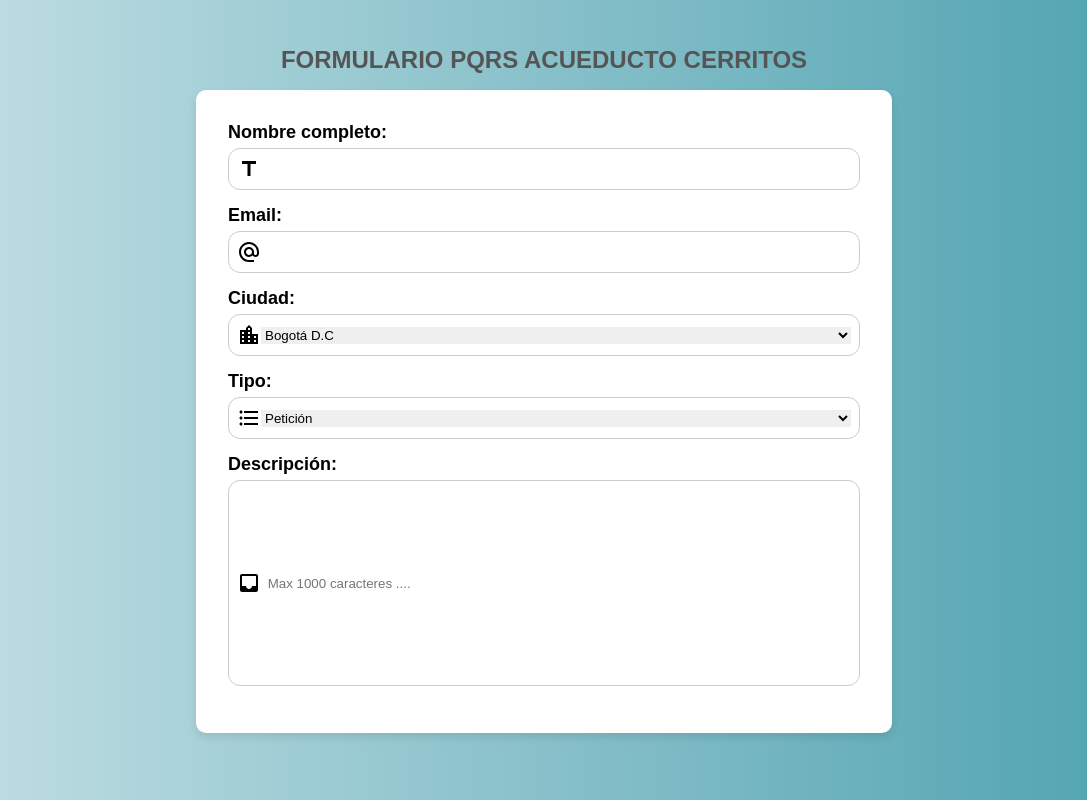
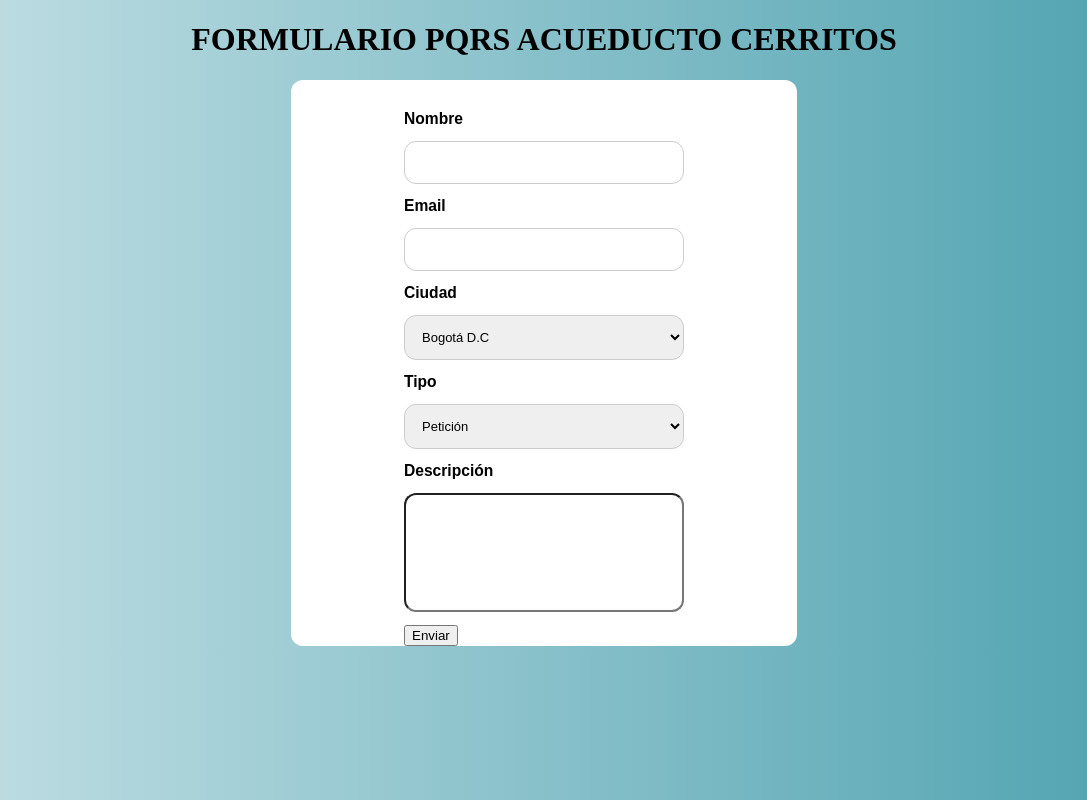
Before and after one commit to camarinb2096/form-app, a React (Create React App) app: page / in a window 1280 px wide. Shown: the whole page, without its empty margins (96-1183 px from the left). Built offline with nearby package versions, Linux system fonts and the light colour scheme.

Commit message:
refactor form with react hook

```diff
--- a/package.json
+++ b/package.json
@@ -12,6 +12,7 @@
     "@testing-library/user-event": "^13.5.0",
     "react": "^18.2.0",
     "react-dom": "^18.2.0",
+    "react-hook-form": "^7.51.0",
     "react-scripts": "5.0.1",
     "web-vitals": "^2.1.4"
   },
--- a/src/App.css
+++ b/src/App.css
@@ -21,30 +21,86 @@
   /* Otros estilos aquí */
 }
 
-.Form-Tittle{
+
+.Form {
+  display: flex;
+  flex-direction: column;
+  align-items: center;
   padding-top: 30px;
+  background-color: #ffffff;
+  border-radius: 12px;
+  width: 40%;
   font-size: 1.5em;
-  color: #555555;
+  color:black;
   font-family: 'AnonimusProBold', sans-serif;
-}
-
-.Form-App {
-  text-align: center;
-  background-color: #ffffff; /* Color de fondo blanco */
-  width: 50%;
-  margin: auto; /* Centrar el formulario horizontalmente */
-  padding: 2em; /* Espaciado interno para no tocar los bordes */
-  border-radius: 10px; /* Bordes redondeados */
-  box-shadow: 0 4px 8px rgba(0,0,0,0.1); /* Sombra ligera para dar efecto elevado */
-  font-family: 'TuFuente', sans-serif; /* Asegúrate de tener la fuente correcta */
+  font-size: small;
+  margin: auto;
 }
 
 .Input {
   width: 100%;
+  height: 100%;
   padding: 1em;
   margin: 1em 0;
   border: 1px solid #cccccc;
-  border-radius: 5px;
-  box-sizing: border-box; /* Asegúrate de que el padding no afecte el ancho */
+  border-radius: 12px;
+  box-sizing: border-box;
   font-size: 1em;
+  font-family: 'AnonimusProBold', sans-serif;
 }
+
+.Text-Box {
+  width: 100%;
+  height: 100%;
+  padding: 50px;
+  box-sizing: border-box;
+  border-radius: 12px;
+  font-size: 1em;
+  font-family: 'AnonimusProBold', sans-serif;
+  margin: 1em 0;
+  text-align: left;
+
+}
+
+.Label {
+  font-weight: bold;
+  margin-bottom: 0; /* O ajusta según sea necesario */
+  text-align: left;
+  display: block; /* Asegúrate que el label se muestre en su propia línea */
+  font-size: 1.2em;
+  font-family: 'AnonimusProBold', sans-serif;
+}
+
+.Input-with-icon {
+  width: 90%;
+  font-size: x-small; /* Ajusta el tamaño de la fuente para móviles */
+  padding: 0px; /* Reduce el padding para ahorrar espacio */
+  margin-bottom: 5px;
+  width: 100%;/* Ajusta el margen si es necesario */
+}
+
+@font-face {
+  font-family: 'AnonimusProBold';
+  src: url('https://fonts.googleapis.com') format('woff2'),
+       url('https://fonts.gstatic.com') format('woff');
+}
+
+
+
+
+@media only screen and (min-device-width: 320px) and (max-device-width: 736px) {
+  .input-with-icon {
+    width: 90%;
+    font-size: x-small; /* Ajusta el tamaño de la fuente para móviles */
+    padding: 0px; /* Reduce el padding para ahorrar espacio */
+    margin-bottom: 5px;
+    width: 100%;/* Ajusta el margen si es necesario */
+  }
+  label {
+      margin-bottom:1px;
+      font-weight: bold;
+      font-family: 'AnonimusProBold', sans-serif;
+      text-align: left;
+      font-size: x-small;
+    }
+}
--- a/src/App.js
+++ b/src/App.js
@@ -1,12 +1,6 @@
 import './App.css';
 import React from 'react';
-import Button from './components/button';
-import Input from './components/input';
-import TitleIcon from '@mui/icons-material/Title';
-import AlternateEmailIcon from '@mui/icons-material/AlternateEmail';
-import LocationCityIcon from '@mui/icons-material/LocationCity';
-import InboxIcon from '@mui/icons-material/Inbox';
-import FormatListBulletedIcon from '@mui/icons-material/FormatListBulleted';
+import Form from './components/form.js';
 
 
 const App = () => {
@@ -15,23 +9,10 @@ const App = () => {
       <header className="App-header">
         <h1 className="Form-Tittle">FORMULARIO PQRS ACUEDUCTO CERRITOS</h1>
       </header>
-        <div className="Form-App">
-          <Input Icon={TitleIcon} className="input-with-icon" style={{ width: '100%', border: 'none'}} label="Nombre completo:"/>
-          <Input Icon={AlternateEmailIcon} className="input-with-icon" style={{ width: '100%', border: 'none' }} label="Email:" />
-          <Input Icon={LocationCityIcon} className="input-with-icon" type="select" style={{ width: '100%', border: 'none' }} label="Ciudad:" options={[
-            {value: '1', label: 'Bogotá D.C'},
-            {value: '2', label: 'Medellín'},
-            {value: '3', label: 'Cali'},
-            {value: '4', label: 'Barranquilla'},
-            {value: '5', label: 'Cartagena'},
-          ]} />
-            <Input Icon={FormatListBulletedIcon} className="input-with-icon" type="select" style={{ width: '100%', border: 'none' }} label="Tipo:" options={[
-            {value: '1', label: 'Petición'},
-            {value: '2', label: 'Queja'},
-            {value: '3', label: 'Reclamo'},
-          ]} />
-          <Input Icon={InboxIcon} className="input-with-icon" style={{ width: '100%', padding: '6.5em 0.5em', border: 'none' }} label="Descripción:" placeholder="Max 1000 caracteres ...." />
-        </div>
+      <div className='Form'>
+        <Form  />
+      </div>
+
     </div>
   );
 }
--- a/src/components/button.js
+++ /dev/null
@@ -1,7 +0,0 @@
-import React from 'react';
-//create button component
-export default function Button(props) {
-  return (
-    <button>{props.text}</button>
-  );
-}
--- /dev/null
+++ b/src/components/form.js
@@ -0,0 +1,56 @@
+import { useForm } from "react-hook-form";
+import "./../App.css";
+
+const Form = () => {
+
+    const { register, handleSubmit, formState: { errors } } = useForm();
+
+    const onSubmit = (data) => {
+        console.log(data);
+    }
+
+    return <div>
+        <form onSubmit={handleSubmit(onSubmit)}>
+            <div>
+                <label className="Label">Nombre</label>
+                <input type="text" className="Input"{...register("name", { required: true })} />
+                {errors.name && <span>Este campo es requerido</span>}
+            </div>
+            <div>
+                <label className="Label">Email</label>
+                <input type="text" className="Input"{...register("name", { required: true })} />
+                {errors.name && <span>Este campo es requerido</span>}
+            </div>
+            <div>
+                <label className="Label">Ciudad</label>
+                <select className="Input">
+                    <option value="1">Bogotá D.C</option>
+                    <option value="2">Medellín</option>
+                    <option value="3">Cali</option>
+                    <option value="4">Barranquilla</option>
+                    <option value="5">Cartagena</option>
+                    <option value="6">Bucaramanga</option>
+                </select>
+                {errors.name && <span>Este campo es requerido</span>}
+            </div>
+            <div>
+                <label className="Label">Tipo</label>
+                <select className="Input">
+                    <option value="1">Petición</option>
+                    <option value="2">Queja</option>
+                    <option value="3">Reclamo</option>
+                </select>
+                {errors.name && <span>Este campo es requerido</span>}
+            </div>
+            <div>
+                <label className="Label" >Descripción</label>
+                <input type="text" className="Text-Box" {...register("name", { required: true })} />
+                {errors.name && <span>Este campo es requerido</span>}
+            </div>
+            <input type="submit" value='Enviar' />
+        </form>
+    </div>
+
+}
+
+export default Form;
--- a/src/components/input.js
+++ /dev/null
@@ -1,28 +0,0 @@
-import React from 'react';
-import './styles/input.css';
-
-export default function Input({ Icon, className, style, placeholder, label, type, options }) {
-    return (
-      <div className="input-container">
-        {label && <label className="input-label">{label}</label>}
-        <div className="input-with-icon">
-          {Icon && <Icon className="input-icon" />}
-          {type === 'select' ? (
-            <select style={style}>
-              {options.map((option, index) => (
-                <option key={index} value={option.value}>
-                  {option.label}
-                </option>
-              ))}
-            </select>
-          ) : (
-            <input
-              type={type}
-              style={style}
-              placeholder={placeholder}
-            />
-          )}
-        </div>
-      </div>
-    );
-}
--- a/src/components/styles/input.css
+++ /dev/null
@@ -1,73 +0,0 @@
-@font-face {
-    font-family: 'AnonimusProBold';
-    src: url('https://fonts.googleapis.com') format('woff2'),
-         url('https://fonts.gstatic.com') format('woff');
-  }
-
-.input-container {
-    display: flex;
-    flex-direction: column;
-    font-family: 'AnonimusProBold', sans-serif;
-  }
-
-  .input-with-icon {
-    display: flex;
-    align-items: center; /* Centra verticalmente el contenido */
-    justify-content: flex-start; /* Alinea el contenido al inicio */
-    padding: 8px;
-    border: 1px solid #ccc;
-    border-radius: 12px;
-    font-family: 'AnonimusProBold', sans-serif;
-    font-size: large;
-    margin-bottom: 15px;
-  }
-
-  @media only screen and (min-device-width: 320px) and (max-device-width: 736px) {
-    .input-with-icon {
-      width: 90%;
-      font-size: x-small; /* Ajusta el tamaño de la fuente para móviles */
-      padding: 0px; /* Reduce el padding para ahorrar espacio */
-      margin-bottom: 5px;
-      width: 100%;/* Ajusta el margen si es necesario */
-    }
-    label {
-        margin-bottom:1px;
-        font-weight: bold;
-        font-family: 'AnonimusProBold', sans-serif;
-        text-align: left;
-        font-size: x-small;
-      }
-  }
-
-  .input-default {
-    display: fle;
-    align-items: center;
-    justify-content: center; /* Esto centra horizontalmente el contenido */
-    border: none;
-    outline: none;
-    margin-left: 10px;
-    border-radius: 12px;
-    font-family: 'AnonimusProBold', sans-serif;
-    font-size: large;
-    margin-bottom: 15px;
-  }
-
-  label {
-    margin-bottom:10px;
-    font-weight: bold;
-    font-family: 'AnonimusProBold', sans-serif;
-    text-align: left;
-    font-size: x-large;
-  }
-  .input-label {
-    font-weight: bold;
-    margin-bottom: 5px; /* O ajusta según sea necesario */
-    text-align: left;
-    display: block; /* Asegúrate que el label se muestre en su propia línea */
-    font-size: large;
-  }
-
-  /* Asegúrate de restablecer estilos para el input en caso de que esté enfocado o interactuado */
-  .input-default:focus {
-    outline: none;
-  }
```
Also changed, not shown: 2 other files (tests, documents, lock files or other folders).
